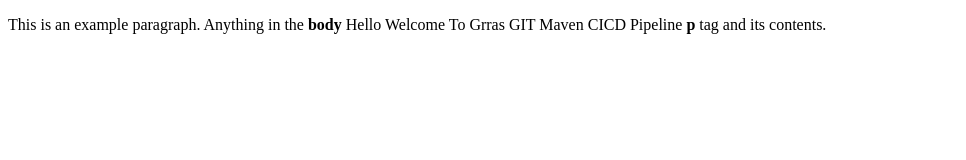
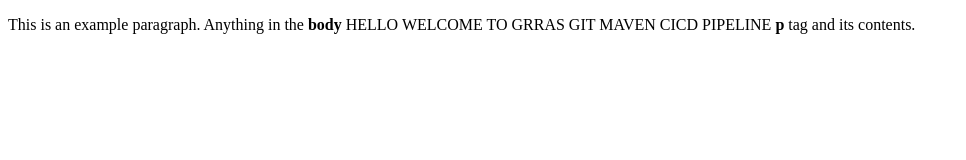
Before and after one commit to devika-git/project-S3, a plain HTML site: page project-S3/index.html in a window 1280 px wide. Shown: the whole page, without its empty margins (0-966 px from the left). Drawn offline with Linux system fonts and the light colour scheme.

Commit message:
project edit

```diff
--- a/project-S3/index.html
+++ b/project-S3/index.html
@@ -4,6 +4,6 @@
     <title>This is the title of the webpage!</title>
   </head>
   <body>
-    <p>This is an example paragraph. Anything in the <strong>body</strong> Hello Welcome To Grras GIT Maven CICD Pipeline <strong>p</strong> tag and its contents.</p>
+    <p>This is an example paragraph. Anything in the <strong>body</strong> HELLO WELCOME TO GRRAS GIT MAVEN CICD PIPELINE <strong>p</strong> tag and its contents.</p>
   </body>
 </html>
```
Also changed, not shown: 1 other file.
